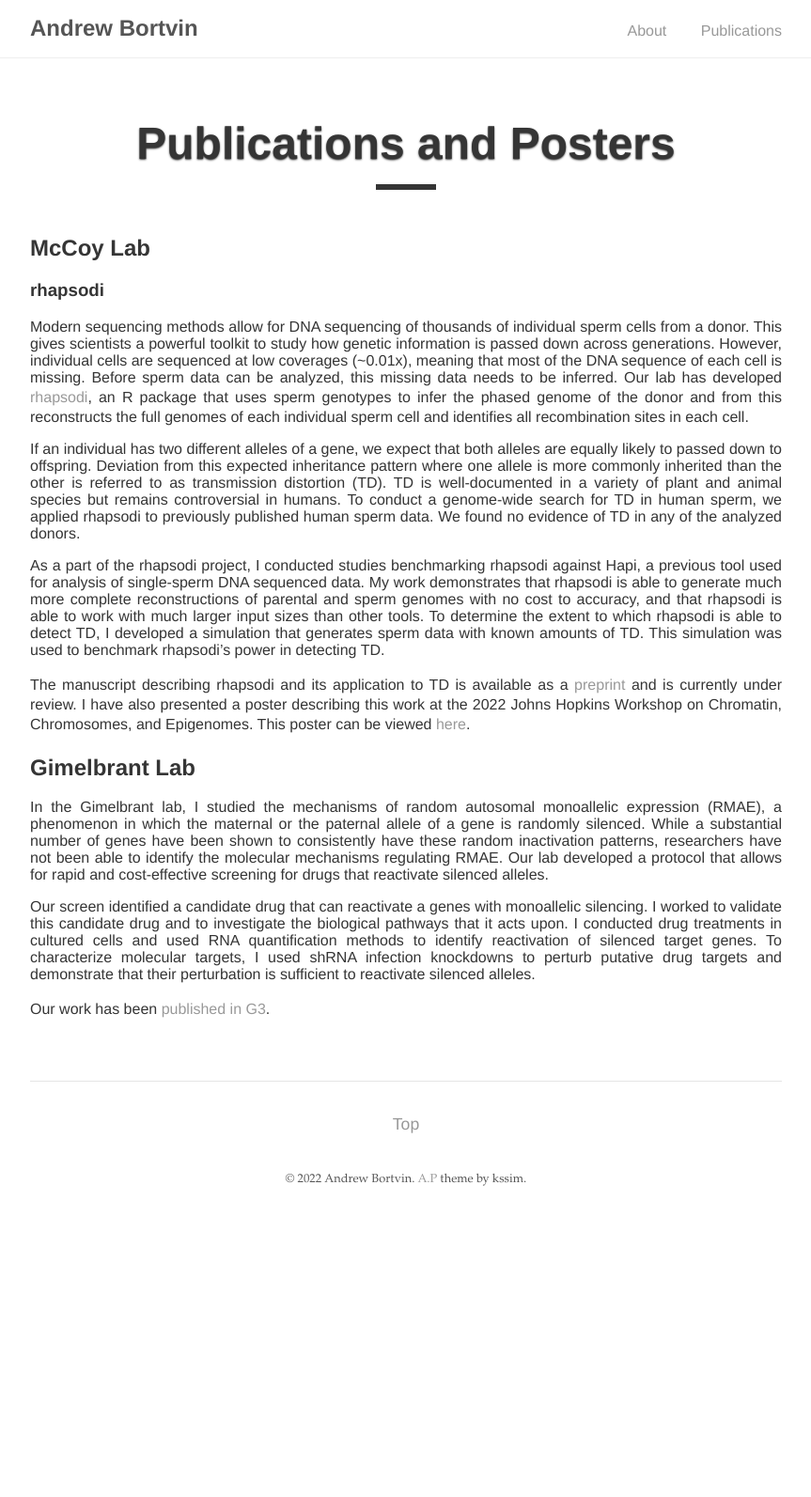
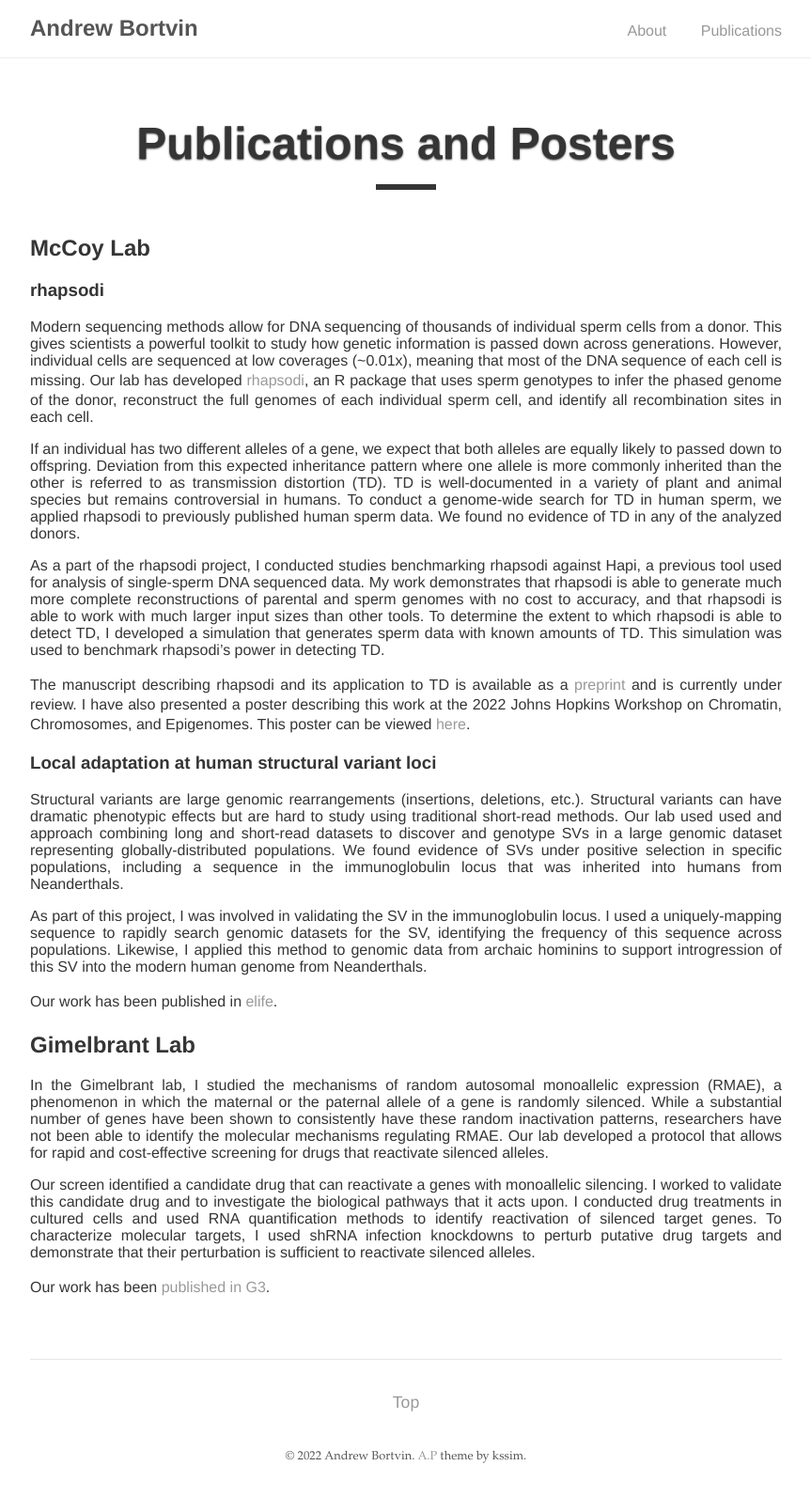
Before and after one commit to andrew-bortvin/andrew-bortvin.github.io, a Jekyll site: the page built from publications/index.md, in a window 1280 px wide. Shown: the whole page at 94% size, without its empty margins (208-1071 px from the left). Built offline with Jekyll 4.4.1, drawn with Linux system fonts in a browser that asks for light colours; before the commit the page ends 1298 px from its top, so only the background shows below that.

Commit message:
Update index.md

```diff
--- a/publications/index.md
+++ b/publications/index.md
@@ -7,13 +7,21 @@ title: Publications and Posters
 
 ### rhapsodi
 
-Modern sequencing methods allow for DNA sequencing of thousands of individual sperm cells from a donor. This gives scientists a powerful toolkit to study how genetic information is passed down across generations. However, individual cells are sequenced at low coverages (~0.01x), meaning that most of the DNA sequence of each cell is missing. Before sperm data can be analyzed, this missing data needs to be inferred. Our lab has developed [rhapsodi](https://github.com/mccoy-lab/rhapsodi), an R package that uses sperm genotypes to infer the phased genome of the donor and from this reconstructs the full genomes of each individual sperm cell and identifies all recombination sites in each cell.
+Modern sequencing methods allow for DNA sequencing of thousands of individual sperm cells from a donor. This gives scientists a powerful toolkit to study how genetic information is passed down across generations. However, individual cells are sequenced at low coverages (~0.01x), meaning that most of the DNA sequence of each cell is missing. Our lab has developed [rhapsodi](https://github.com/mccoy-lab/rhapsodi), an R package that uses sperm genotypes to infer the phased genome of the donor, reconstruct the full genomes of each individual sperm cell, and identify all recombination sites in each cell.
 
 If an individual has two different alleles of a gene, we expect that both alleles are equally likely to passed down to offspring. Deviation from this expected inheritance pattern where one allele is more commonly inherited than the other is referred to as transmission distortion (TD). TD is well-documented in a variety of plant and animal species but remains controversial in humans. To conduct a genome-wide search for TD in human sperm, we applied rhapsodi to previously published human sperm data. We found no evidence of TD in any of the analyzed donors.
 
 As a part of the rhapsodi project, I conducted studies benchmarking rhapsodi against Hapi, a previous tool used for analysis of single-sperm DNA sequenced data. My work demonstrates that rhapsodi is able to generate much more complete reconstructions of parental and sperm genomes with no cost to accuracy, and that rhapsodi is able to work with much larger input sizes than other tools. To determine the extent to which rhapsodi is able to detect TD, I developed a simulation that generates sperm data with known amounts of TD. This simulation was used to benchmark rhapsodi's power in detecting TD.
 
 The manuscript describing rhapsodi and its application to TD is available as a [preprint](https://www.biorxiv.org/content/10.1101/2021.11.19.469261v2) and is currently under review. I have also presented a poster describing this work at the 2022 Johns Hopkins Workshop on Chromatin, Chromosomes, and Epigenomes. This poster can be viewed [here](https://github.com/andrew-bortvin/andrew-bortvin.github.io/blob/main/poster_final_resize.pdf).
+
+### Local adaptation at human structural variant loci
+
+Structural variants are large genomic rearrangements (insertions, deletions, etc.). Structural variants can have dramatic phenotypic effects but are hard to study using traditional short-read methods. Our lab used used and approach combining long and short-read datasets to discover and genotype SVs in a large genomic dataset representing globally-distributed populations. We found evidence of SVs under positive selection in specific populations, including a sequence in the immunoglobulin locus that was inherited into humans from Neanderthals.
+
+As part of this project, I was involved in validating the SV in the immunoglobulin locus. I used a uniquely-mapping sequence to rapidly search genomic datasets for the SV, identifying the frequency of this sequence across populations. Likewise, I applied this method to genomic data from archaic hominins to support introgression of this SV into the modern human genome from Neanderthals.
+
+Our work has been published in [elife](https://elifesciences.org/articles/67615).
 
 ## Gimelbrant Lab
 
```
